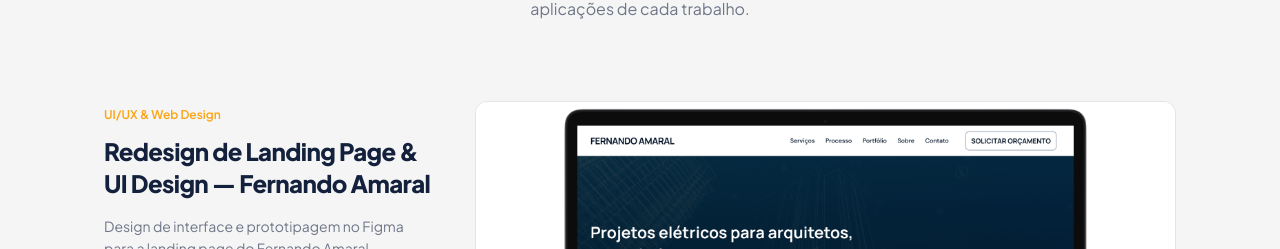
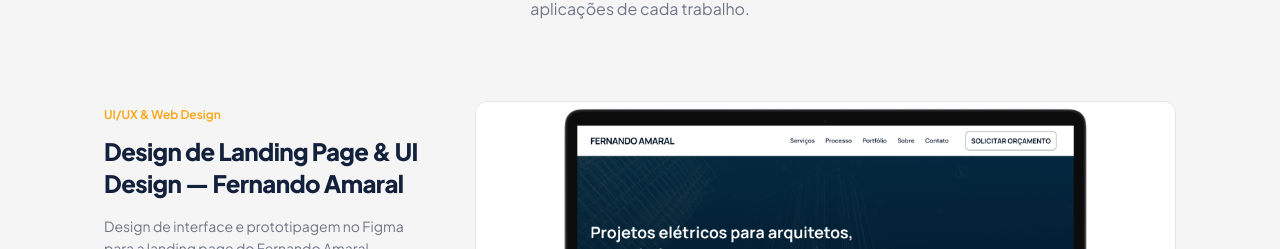
Before and after one commit to raquel-renovato/raquel-renovato-portfolio, a Next.js app: page / in a window 1280 px wide. Shown: the part 1817-2066 px from the top of the page. Built offline with nearby package versions, Linux system fonts and the light colour scheme.

Commit message:
Update Portfolio.js

```diff
--- a/components/Portfolio.js
+++ b/components/Portfolio.js
@@ -2,7 +2,7 @@ const projects = [
   {
     id: 'fernando-amaral',
     category: 'UI/UX & Web Design',
-    title: 'Redesign de Landing Page & UI Design — Fernando Amaral',
+    title: 'Design de Landing Page & UI Design — Fernando Amaral',
     description:
       'Design de interface e prototipagem no Figma para a landing page do Fernando Amaral. Organização da hierarquia e ordem das informações, redefinição da paleta de cores e atualização do layout, além de pequenas revisões de texto e inclusão de seção de logos. Construção de microinterações, como variantes de hover, estados de botões e animações de scroll.',
     tags: [
```
